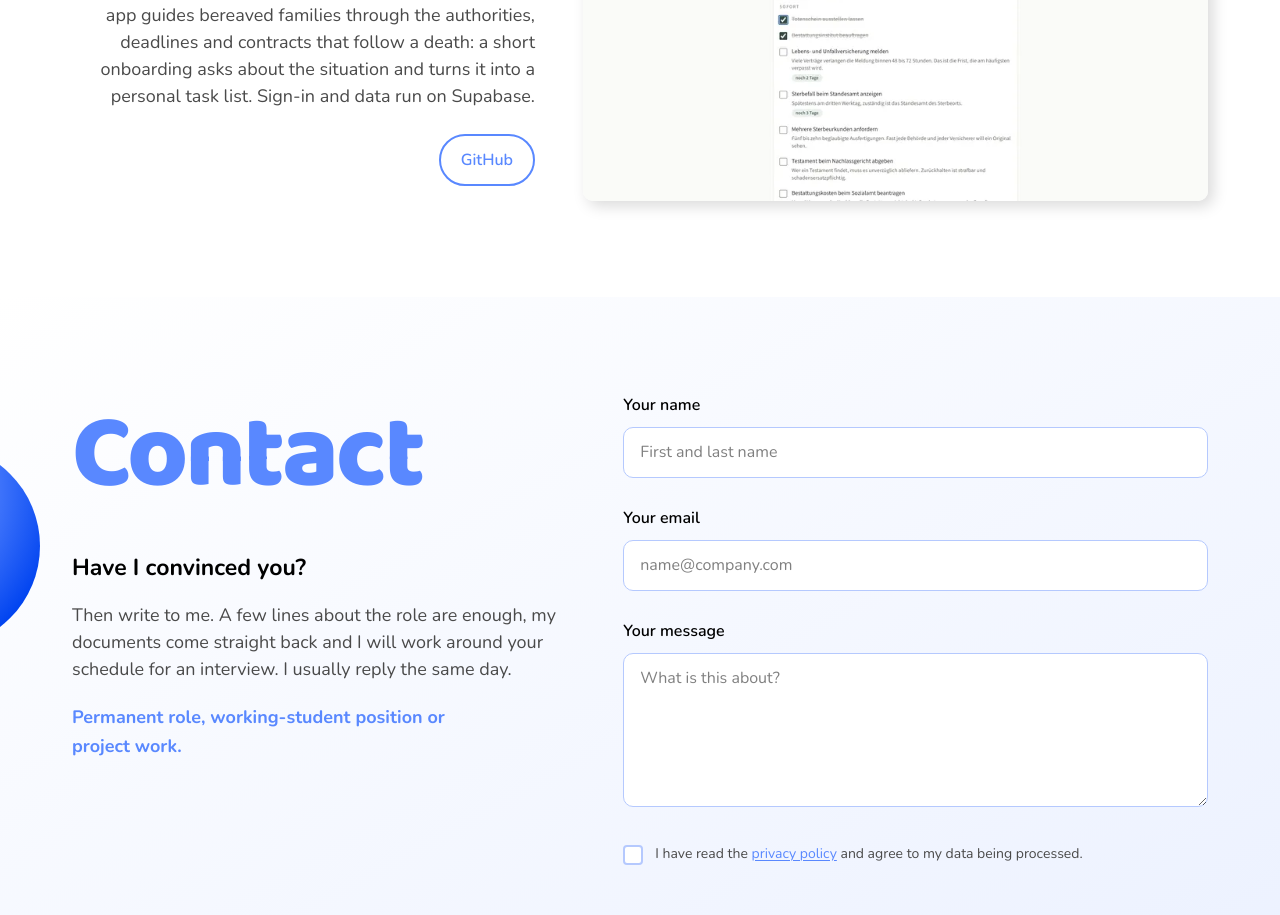
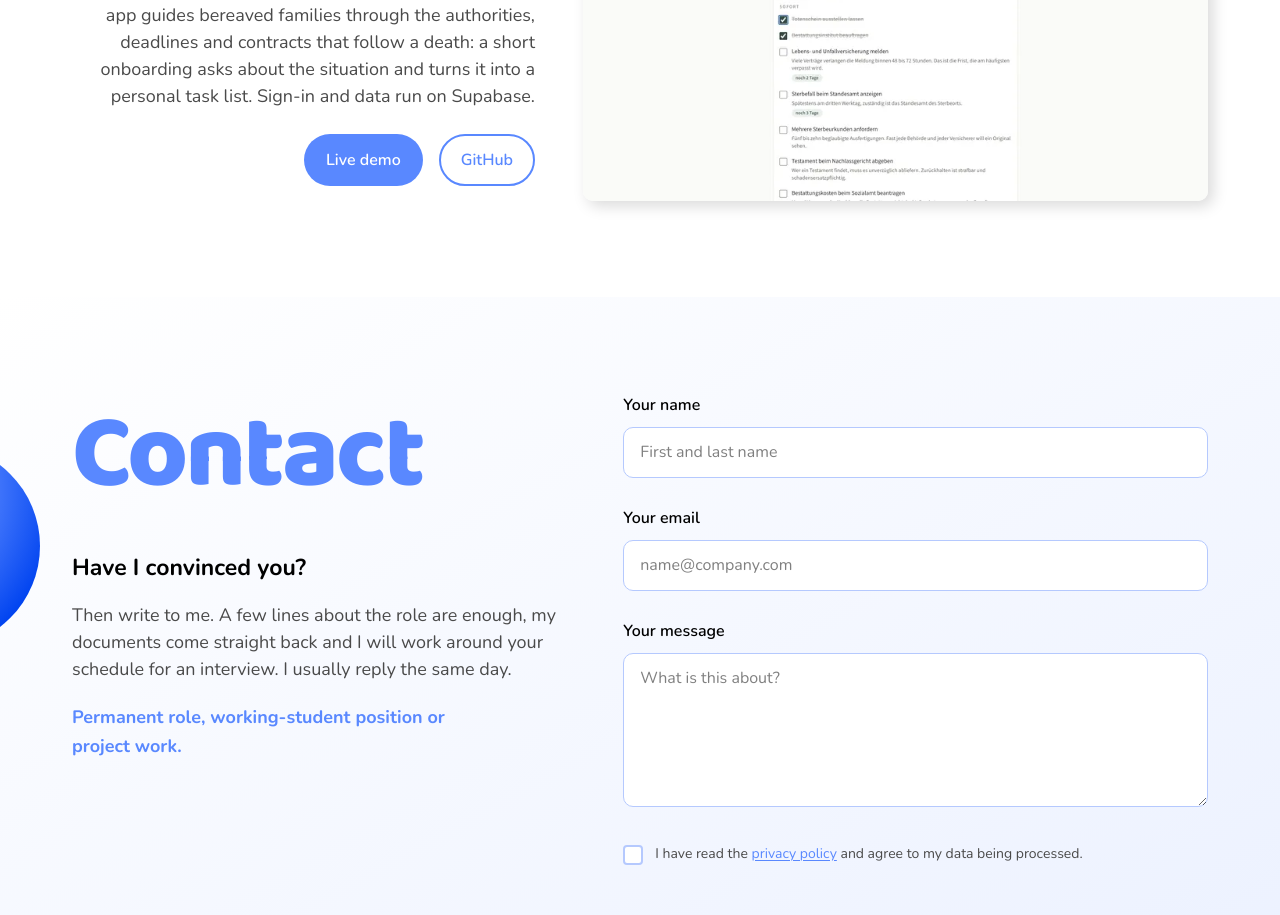
Before and after one commit to DannyGruchmann/portfolio-cv, an Angular app: page / in a window 1280 px wide. Shown: the part 4243-5158 px from the top of the page. Built offline with nearby package versions, Linux system fonts and the light colour scheme.

Commit message:
add new project links

```diff
--- a/src/app/core/content/projects.ts
+++ b/src/app/core/content/projects.ts
@@ -68,7 +68,7 @@ export const PROJECTS: readonly Project[] = [
       de: 'Screenshot der Rezeptansicht von Code A Cuisine',
       en: 'Screenshot of the Code A Cuisine recipe view',
     },
-    liveUrl: 'https://code-a-cuisine.pages.dev',
+    liveUrl: 'https://code-a-cuisine.dannygruchmann.com',
     repoUrl: 'https://github.com/DannyGruchmann/code-a-cuisine1.0',
   },
   {
@@ -84,7 +84,7 @@ export const PROJECTS: readonly Project[] = [
       de: 'Screenshot der Famora-Checkliste mit Fortschrittsanzeige und Aufgaben samt Fristen',
       en: 'Screenshot of the Famora checklist with progress indicator and tasks with deadlines',
     },
-    liveUrl: null,
+    liveUrl: 'https://famora.dannygruchmann.com',
     repoUrl: 'https://github.com/DannyGruchmann/famora',
   },
 ];
```
